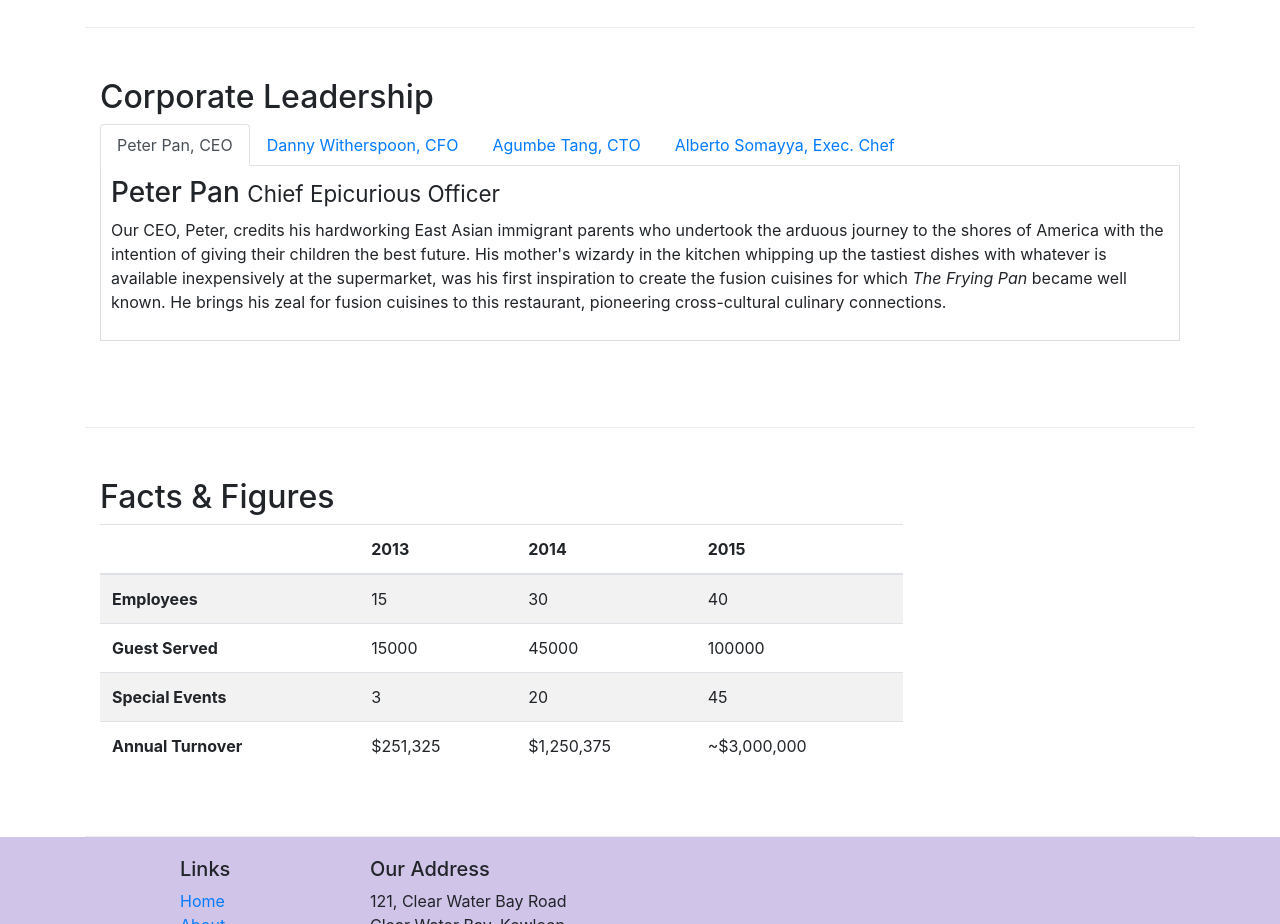
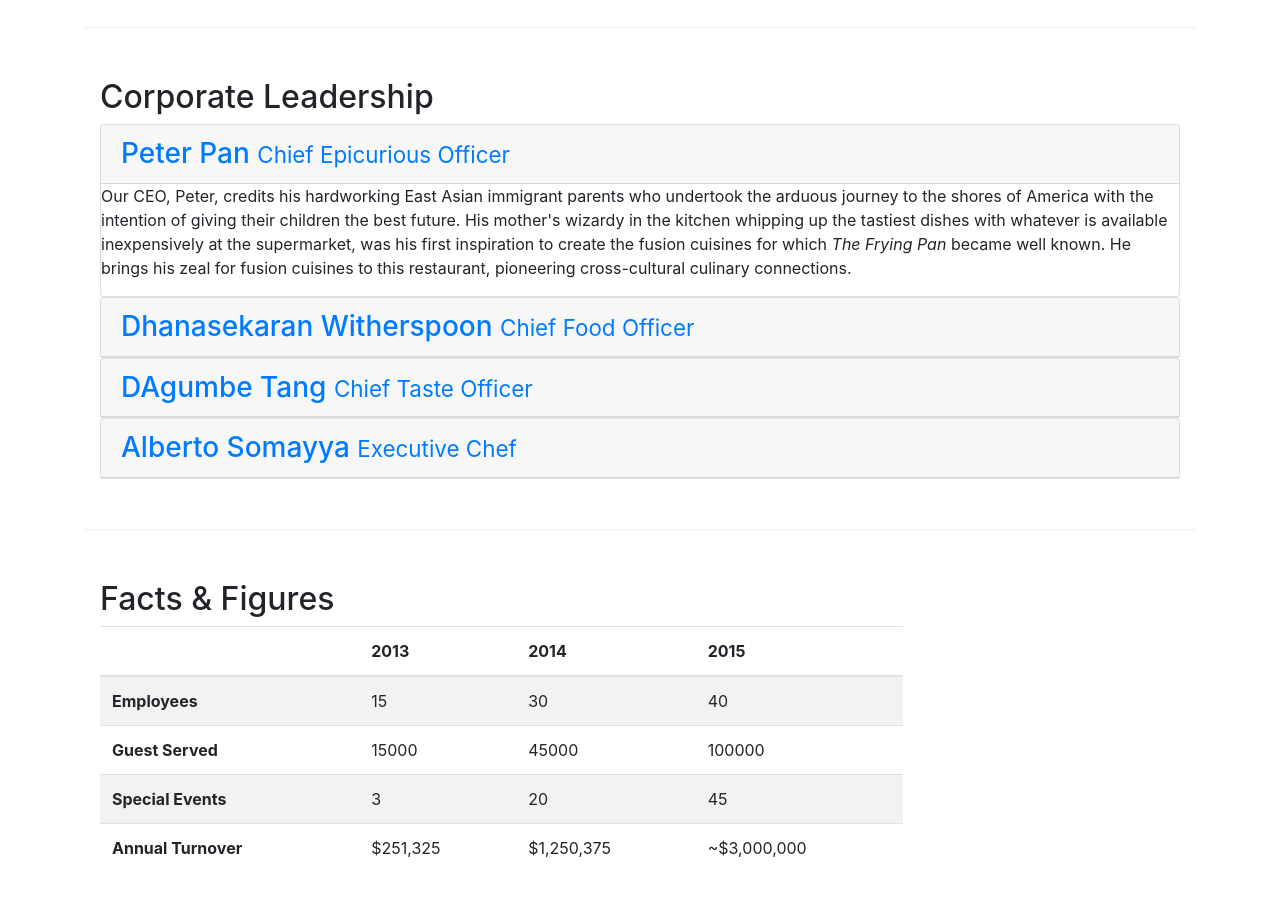
Before and after one commit to mtietjens3/Week1, a website: page aboutus.html in a window 1280 px wide. Shown: the part 880-1804 px from the top of the page. Drawn offline with nearby package versions, Linux system fonts and the light colour scheme.

Commit message:
Week 3 Exercise 2

```diff
--- a/aboutus.html
+++ b/aboutus.html
@@ -99,39 +99,68 @@
             <div div class="col">
                 <h2>Corporate Leadership</h2>
 
-                <ul class="nav nav-tabs">
-                    <li class="nav-item">
-                        <a class="nav-link active" href="#peter" role="tab" data-toggle="tab">Peter Pan, CEO</a>
-                    </li>
-                    <li class="nav-item">
-                        <a class="nav-link" href="#danny" role="tab" data-toggle="tab">Danny Witherspoon, CFO</a>
-                    </li>
-                    <li class="nav-item">
-                        <a class="nav-link" href="#agumbe"role="tab" data-toggle="tab">Agumbe Tang, CTO</a>
-                    </li>
-                    <li class="nav-item">
-                        <a class="nav-link" href="#alberto" role="tab" data-toggle="tab">Alberto Somayya, Exec. Chef</a>
-                    </li>
-                </ul>
+                <div id="accordion" role="tablist">
+                    <div class="card">
+                        <div class="card-header" role="tab" id="peterhead">
+                            <h3 class="mb-0">
+                                <a data-toggle="collapse" data-parent="#accordion" href="#peter">
+                                    Peter Pan <small>Chief Epicurious Officer</small>
+                                </a>
+                            </h3>
+                        </div>
+                        <div role="tabpanel" class="collapse show" id="peter">
+                            <div class="card-block">
+                                <p class="hidden-xs-down">Our CEO, Peter, credits his hardworking East Asian immigrant parents who undertook the arduous journey to the shores of America with the intention of giving their children the best future. His mother's wizardy in the kitchen whipping up the tastiest dishes with whatever is available inexpensively at the supermarket, was his first inspiration to create the fusion cuisines for which <em>The Frying Pan</em> became well known. He brings his zeal for fusion cuisines to this restaurant, pioneering cross-cultural culinary connections.</p>
+                            </div>
+                        </div>
+                    </div>
 
-                <div class="tab-content">
-                    <div role="tabpanel" class="tab-pane fade show active" id="peter">
-                        <h3>Peter Pan <small>Chief Epicurious Officer</small></h3>
-                        <p class="hidden-xs-down">Our CEO, Peter, credits his hardworking East Asian immigrant parents who undertook the arduous journey to the shores of America with the intention of giving their children the best future. His mother's wizardy in the kitchen whipping up the tastiest dishes with whatever is available inexpensively at the supermarket, was his first inspiration to create the fusion cuisines for which <em>The Frying Pan</em> became well known. He brings his zeal for fusion cuisines to this restaurant, pioneering cross-cultural culinary connections.</p>
+                    <div class="card">
+                        <div class="card-header" role="tab" id="dannyhead">
+                            <h3 class="mb-0">
+                                <a class="collapsed" data-toggle="collapse" data-parent="#accordion" href="#danny">
+                                    Dhanasekaran Witherspoon <small>Chief Food Officer</small>
+                                </a>
+                            </h3>
+                        </div>
+                        <div role="tabpanel" class="collapse" id="danny">
+                            <div class="card-block">
+                                <p class="hidden-xs-down">Our CFO, Danny, as he is affectionately referred to by his colleagues, comes from a long established family tradition in farming and produce. His experiences growing up on a farm in the Australian outback gave him great appreciation for varieties of food sources. As he puts it in his own words, <em>Everything that runs, wins, and everything that stays, pays!</em></p>
+                            </div>
+                        </div>
                     </div>
-                    <div role="tabpanel" class="tab-pane fade" id="danny">
-                        <h3>Dhanasekaran Witherspoon <small>Chief Food Officer</small></h3>
-                        <p class="hidden-xs-down">Our CFO, Danny, as he is affectionately referred to by his colleagues, comes from a long established family tradition in farming and produce. His experiences growing up on a farm in the Australian outback gave him great appreciation for varieties of food sources. As he puts it in his own words, <em>Everything that runs, wins, and everything that stays, pays!</em></p>
+
+                    <div class="card">
+                        <div class="card-header" role="tab" id="agumbehead">
+                            <h3 class="mb-0">
+                                <a class="collapsed" data-toggle="collapse" data-parent="#accordion" href="#agumbe">
+                                    DAgumbe Tang <small>Chief Taste Officer</small>
+                                </a>
+                            </h3>
+                        </div>
+                        <div role="tabpanel" class="collapse" id="agumbe">
+                            <div class="card-block">
+                                <p class="hidden-xs-down">Blessed with the most discerning gustatory sense, Agumbe, our CTO, personally ensures that every dish that we serve meets his exacting tastes. Our chefs dread the tongue lashing that ensues if their dish does not meet his exacting standards. He lives by his motto, <em>You click only if you survive my lick.</em></p>
+                            </div>
+                        </div>
                     </div>
-                    <div role="tabpanel" class="tab-pane fade" id="agumbe">
-                        <h3>Agumbe Tang <small>Chief Taste Officer</small></h3>
-                        <p class="hidden-xs-down">Blessed with the most discerning gustatory sense, Agumbe, our CTO, personally ensures that every dish that we serve meets his exacting tastes. Our chefs dread the tongue lashing that ensues if their dish does not meet his exacting standards. He lives by his motto, <em>You click only if you survive my lick.</em></p>
-                    </div>
-                    <div role="tabpanel" class="tab-pane fade" id="alberto">
-                        <h3>Alberto Somayya <small>Executive Chef</small></h3>
-                        <p class="hidden-xs-down">Award winning three-star Michelin chef with wide International experience having worked closely with whos-who in the culinary world, he specializes in creating mouthwatering Indo-Italian fusion experiences. He says, <em>Put together the cuisines from the two craziest cultures, and you get a winning hit! Amma Mia!</em></p>
+
+                    <div class="card">
+                        <div class="card-header" role="tab" id="albertohead">
+                            <h3 class="mb-0">
+                                <a class="collapsed" data-toggle="collapse" data-parent="#accordion" href="#alberto">
+                                    Alberto Somayya <small>Executive Chef</small>
+                                </a>
+                            </h3>
+                        </div>
+                        <div role="tabpanel" class="collapse" id="alberto">
+                            <div class="card-block">
+                                <p class="hidden-xs-down">Award winning three-star Michelin chef with wide International experience having worked closely with whos-who in the culinary world, he specializes in creating mouthwatering Indo-Italian fusion experiences. He says, <em>Put together the cuisines from the two craziest cultures, and you get a winning hit! Amma Mia!</em></p>
+                            </div>
+                        </div>
                     </div>
                 </div>
+
             </div>
         </div>
 
```
